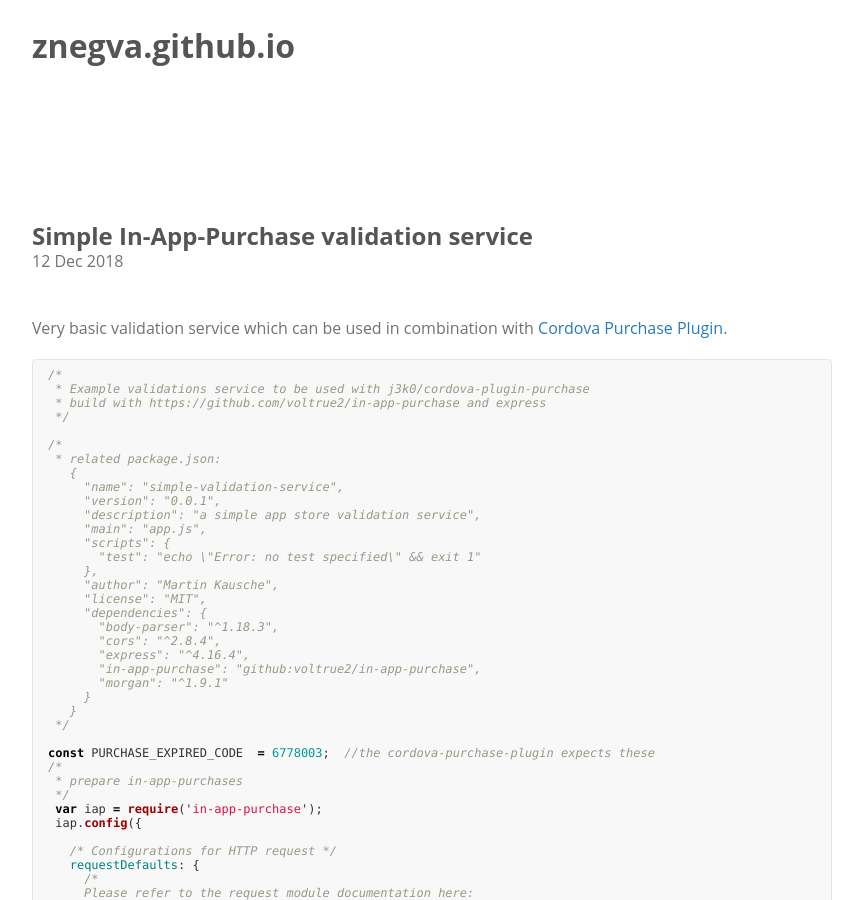
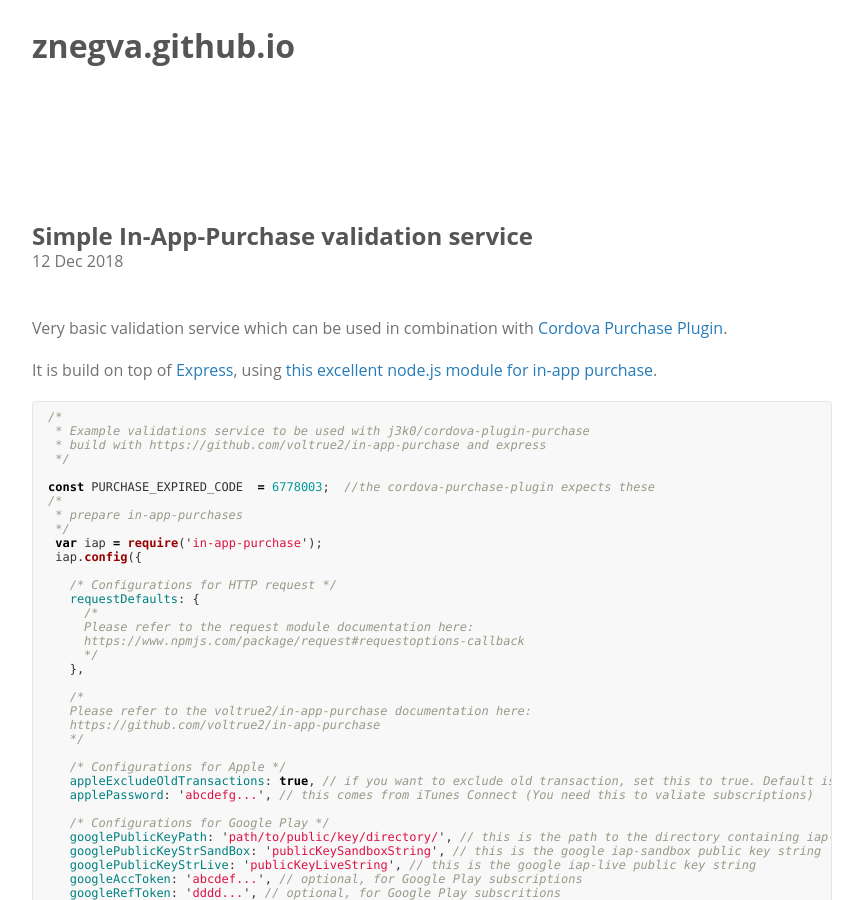
Before and after one commit to znegva/znegva.github.io, a Jekyll site: the page built from _posts/2018-12-12-simple-validation-service.md, in a window 1280 px wide and 900 px high. Shown: the whole window, without its empty margins (208-1071 px from the left). Built offline with Jekyll 4.4.1, drawn with Linux system fonts in a browser that asks for light colours; the repository's description, which GitHub fills in, is left out; some of the changed text lies outside the part shown.

Commit message:
chg: separated package.json, some more text

````diff
--- a/_posts/2018-12-12-simple-validation-service.md
+++ b/_posts/2018-12-12-simple-validation-service.md
@@ -4,35 +4,17 @@
 tags: Cordova ionic node
 ---
 
-Very basic validation service which can be used in combination with [Cordova Purchase Plugin](https://github.com/j3k0/cordova-plugin-purchase).
+Very basic validation service which can be used in combination
+with [Cordova Purchase Plugin](https://github.com/j3k0/cordova-plugin-purchase).
+
+It is build on top of [Express](https://expressjs.com/), using
+[this excellent node.js module for in-app purchase](https://github.com/voltrue2/in-app-purchase).
 
 
 ```js
 /*
  * Example validations service to be used with j3k0/cordova-plugin-purchase
  * build with https://github.com/voltrue2/in-app-purchase and express
- */
-
-/*
- * related package.json:
-   {
-     "name": "simple-validation-service",
-     "version": "0.0.1",
-     "description": "a simple app store validation service",
-     "main": "app.js",
-     "scripts": {
-       "test": "echo \"Error: no test specified\" && exit 1"
-     },
-     "author": "Martin Kausche",
-     "license": "MIT",
-     "dependencies": {
-       "body-parser": "^1.18.3",
-       "cors": "^2.8.4",
-       "express": "^4.16.4",
-       "in-app-purchase": "github:voltrue2/in-app-purchase",
-       "morgan": "^1.9.1"
-     }
-   }
  */
 
 const PURCHASE_EXPIRED_CODE  = 6778003;  //the cordova-purchase-plugin expects these
@@ -220,3 +202,26 @@
   console.log(`*** in-app-purchase-validation-server listening (port ${port}) ***`);
 });
 ```
+
+The related `package.json` to manage all used packages:
+
+```json
+{
+  "name": "simple-validation-service",
+  "version": "0.0.1",
+  "description": "a simple app store validation service",
+  "main": "app.js",
+  "scripts": {
+    "test": "echo \"Error: no test specified\" && exit 1"
+  },
+  "author": "Martin Kausche",
+  "license": "MIT",
+  "dependencies": {
+    "body-parser": "^1.18.3",
+    "cors": "^2.8.4",
+    "express": "^4.16.4",
+    "in-app-purchase": "github:voltrue2/in-app-purchase",
+    "morgan": "^1.9.1"
+  }
+}
+```
````
